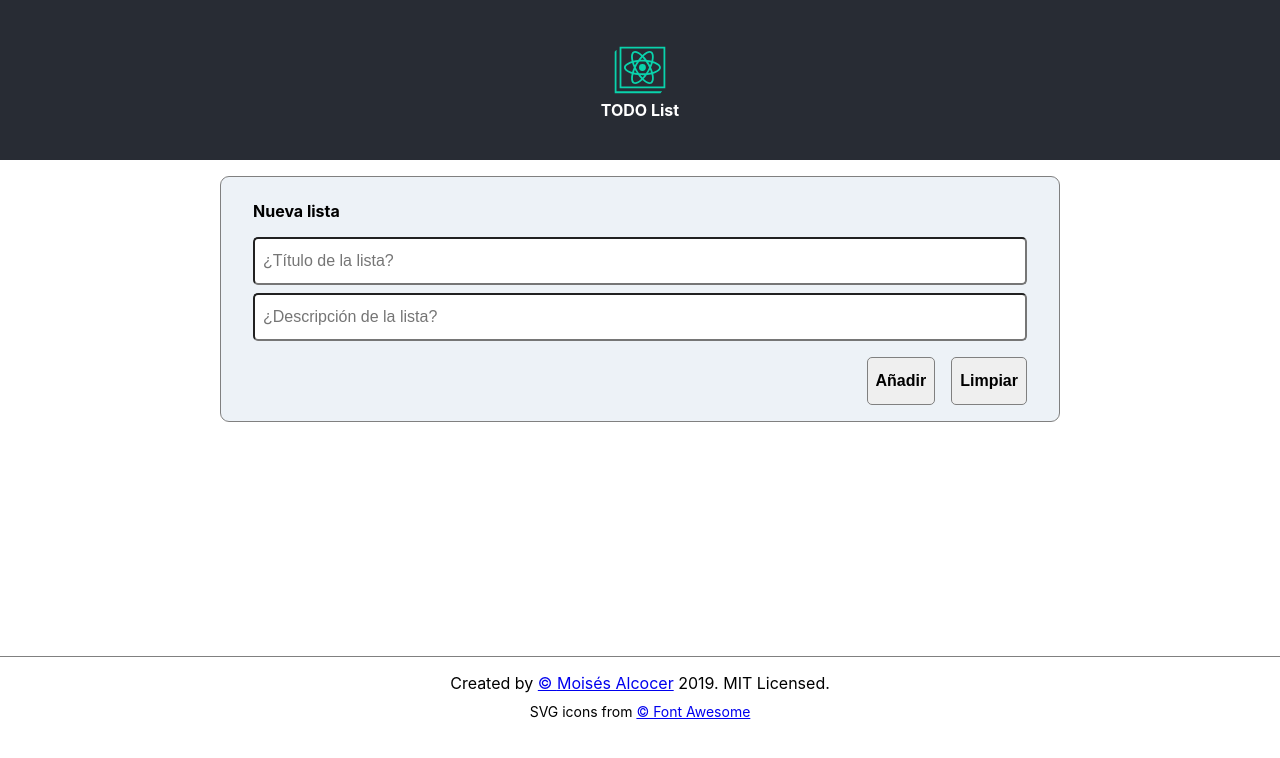
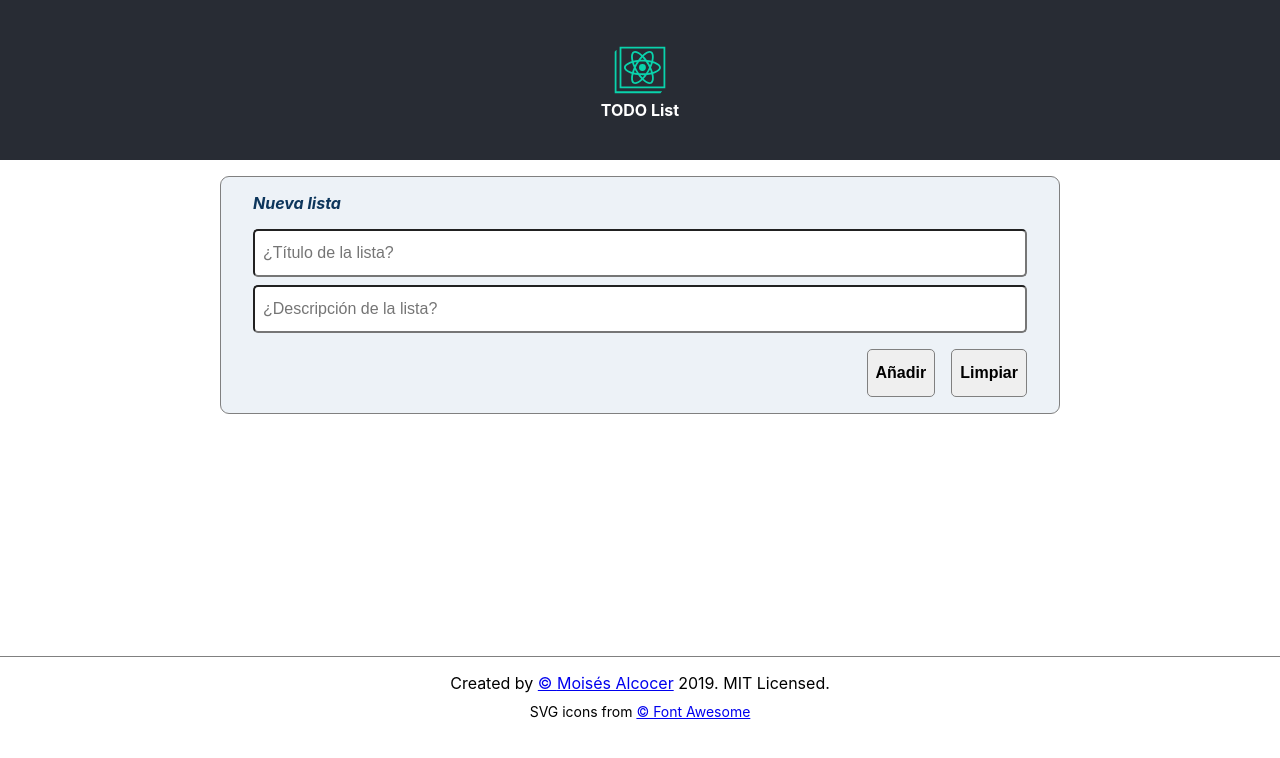
Before and after one commit to oricis/react__todo-list-practice, a React (Create React App) app: page / in a window 1280 px wide. Shown: the top 758 px of the page. Built offline with nearby package versions, Linux system fonts and the light colour scheme.

Commit message:
improved UI - form label in both views

```diff
--- a/src/components/config-actions/ConfigAction.jsx
+++ b/src/components/config-actions/ConfigAction.jsx
@@ -1,5 +1,5 @@
 import './styles.scss';
-import React, { Component } from 'react';
+import React, { Component, Fragment } from 'react';
 import swapIcon from '../../assets/images/buffer-brands.svg';
 import ImageButton from '../common/image-button';
 
@@ -8,7 +8,7 @@ class ConfigActions extends Component
 
     render()
     {
-        const formLabel = (this.props.formLabel)
+        const labelText = (this.props.formLabel)
             ? this.props.formLabel
             : '';
 
@@ -25,9 +25,21 @@ class ConfigActions extends Component
             swapButton = '';
         }
 
+        let labelContent = '';
+        labelContent = (this.props.actualMode === 'tasks')
+            ?   <Fragment>
+                    <em>Lista actual:<br/></em>
+                    {labelText}
+                </Fragment>
+            :   <em>
+                    {labelText}
+                </em>;
+
         return (
             <div className="config-actions">
-                <h2 className="text-label">{formLabel}</h2>
+                <h2 className="text-label">
+                    {labelContent}
+                </h2>
 
                 {swapButton}
             </div>
--- a/src/components/config-actions/styles.scss
+++ b/src/components/config-actions/styles.scss
@@ -1,3 +1,4 @@
+@import '../../assets/styles/vars.scss';
 
 /***
  * Component styles
@@ -11,8 +12,11 @@
         padding-bottom  : 1rem;
 
         .text-label {
-            margin-top: .5rem;
             text-align: left;
+
+            em {
+                color: $dark-blue;
+            }
         }
     }
 }
```
